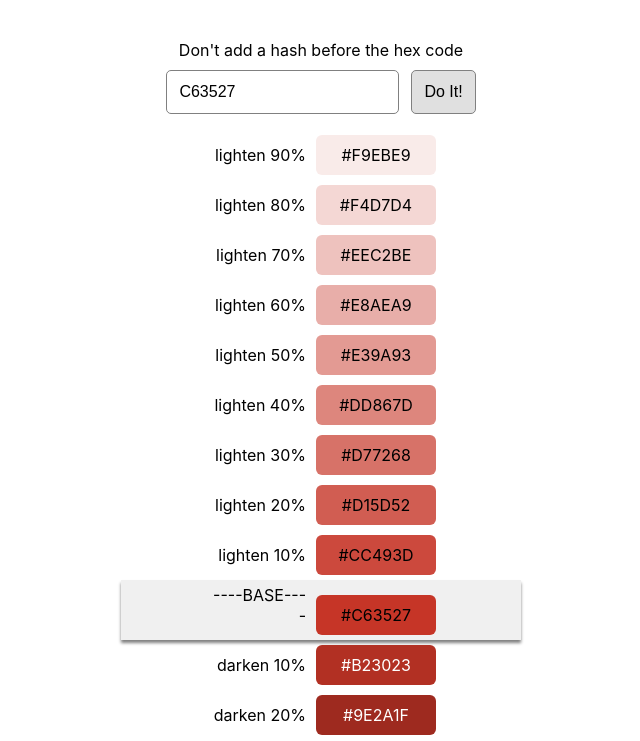
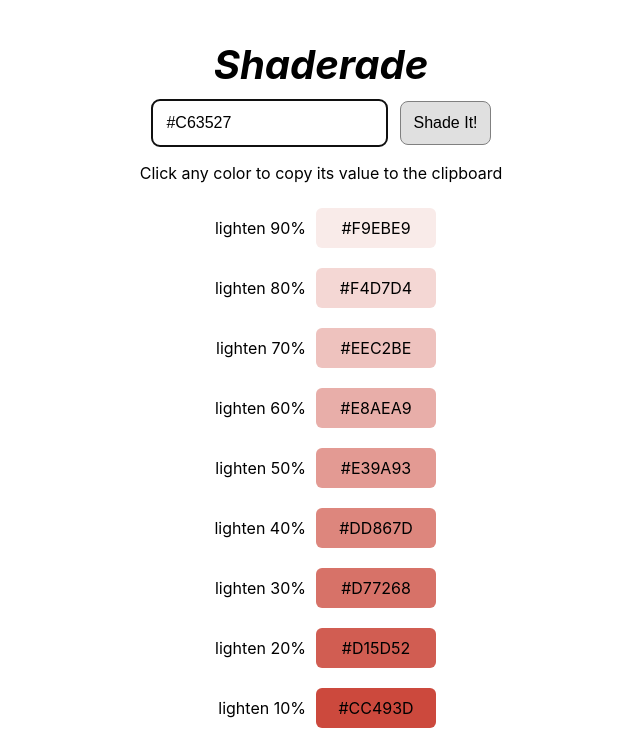
Before and after one commit to prowe214/color-shader, a React (Create React App) app: page / in a window 1280 px wide. Shown: the top 741 px of the page, without its empty margins (319-959 px from the left). Built offline with nearby package versions, Linux system fonts and the light colour scheme.

Commit message:
copy, focus on input, better rendering

```diff
--- a/src/App.css
+++ b/src/App.css
@@ -2,37 +2,40 @@
   text-align: center;
 }
 
-.App-logo {
-  height: 40vmin;
-  pointer-events: none;
+.color-block:hover {
+  box-shadow: 0 3px 3px grey;
+  cursor: pointer;
 }
 
-@media (prefers-reduced-motion: no-preference) {
-  .App-logo {
-    animation: App-logo-spin infinite 20s linear;
+.copy {
+  padding-top: 10px;
+  height: 0;
+  color: green;
+  font-weight: bold;
+  opacity: 0;
+  transition: height 0.5s ease-out, opacity 0.3s ease-out;
+}
+
+.copy.success {
+  height: 30px;
+  opacity: 1;
+}
+
+.input {
+  border: 3px solid grey;
+  animation-name: border;
+  animation-duration: 2s;
+  animation-iteration-count: infinite;
+}
+
+@keyframes border {
+  0% {
+    border: 3px solid grey;
+  }
+  50% {
+    border: 3px solid white;
+  }
+  100% {
+    border: 3px solid grey;
   }
 }
-
-.App-header {
-  background-color: #282c34;
-  min-height: 100vh;
-  display: flex;
-  flex-direction: column;
-  align-items: center;
-  justify-content: center;
-  font-size: calc(10px + 2vmin);
-  color: white;
-}
-
-.App-link {
-  color: #61dafb;
-}
-
-@keyframes App-logo-spin {
-  from {
-    transform: rotate(0deg);
-  }
-  to {
-    transform: rotate(360deg);
-  }
-}
--- a/src/App.js
+++ b/src/App.js
@@ -1,39 +1,64 @@
-import React, {useState} from 'react';
+import React, {useState, useRef, useEffect} from 'react';
+import ColorRow from './ColorRow'
 import './App.css';
 import Color from "color";
 
 const list = [1,2,3,4,5,6,7,8,9]
 
+export const colorBlockStyle = (color, isDark) => ({
+  display: 'inline-block',
+  padding: '10px',
+  marginLeft: '10px',
+  backgroundColor: `${color}`,
+  borderRadius: '6px',
+  width: '100px',
+  color: isDark ? 'white' : 'black'
+})
+
+const checkIfHex = (someColor) => {
+  if (someColor.length <= 7 && !someColor.includes('#')) {
+    return '#' + someColor
+  }
+  return someColor
+}
+
+
 function App() {
-  const initialColor = 'C63527'
+  const initialColor = '#C63527'
+  const inputRef = useRef(null)
+
   const renderLightens = (color) => list.map(num => {
-    return {t: `lighten ${10-num}0% `, c: Color('#fff').mix(Color(`#${color}`), num/10).hex()}
-  })
-  const renderDarkens = (color) => list.map(num => {
-    return {t: `darken ${num}0% `, c: Color(`#${color}`).darken(num/10).hex()}
+    const renderColor = checkIfHex(color)
+
+    if (renderColor.includes('#')) return {t: `lighten ${10-num}0% `, c: Color('#fff').mix(Color(`${renderColor}`), num/10).hex()}
+    if (renderColor.includes('rgb')) return {t: `lighten ${10-num}0% `, c: Color('#fff').mix(Color(`${renderColor}`), num/10).rgb()}
+    return {t: `lighten ${10-num}0% `, c: Color('#fff').mix(Color(`${renderColor}`), num/10).hex()}
   })
 
+  const renderDarkens = (color) => list.map(num => {
+    const renderColor = checkIfHex(color)
+
+    return renderColor.includes('#')
+      ? {t: `darken ${num}0% `, c: Color(`${renderColor}`).darken(num/10).hex()}
+      : {t: `darken ${num}0% `, c: Color(`${renderColor}`).darken(num/10)}
+  })
+
+  useEffect(() => {
+    inputRef.current.focus()
+  }, [])
+
   const [baseColor, setBaseColor] = useState(initialColor)
-  const [renderBaseColor, setRenderBaseColor] = useState({t: '----BASE----', c: `#${initialColor}`})
+  const [renderBaseColor, setRenderBaseColor] = useState({t: 'BASE', c: `${initialColor}`})
   const [lightens, setLightens] = useState(renderLightens(initialColor))
   const [darkens, setDarkens] = useState(renderDarkens(initialColor))
   const [error, setError] = useState(false)
 
-  const colorBlockStyle = (color, isDark) => ({
-    display: 'inline-block',
-    padding: '10px',
-    marginLeft: '10px',
-    backgroundColor: `${color}`,
-    borderRadius: '6px',
-    width: '100px',
-    color: isDark ? 'white' : 'black'
-  })
 
   const inputStyle = {
     padding: '12px',
     fontSize: '16px',
-    border: '1px solid grey',
-    borderRadius: '5px',
+    border: '5px solid grey',
+    borderRadius: '8px',
     marginTop: '10px'
   }
 
@@ -49,46 +74,46 @@ function App() {
   }
 
   const handleCalculate = () => {
-    setRenderBaseColor({t: '----BASE----', c: `#${baseColor}`})
-    const hasHash = baseColor.includes('#')
-
-    if (!hasHash) {
-      setLightens(renderLightens(baseColor))
-      setDarkens(renderDarkens(baseColor))
-      setError('')
+    let color = baseColor
+    console.log(baseColor)
+    // if a hex code (rgb can't be less than 7)
+    if (baseColor.length <= 7) {
+      if (!baseColor.includes('#')) {
+        color = '#' + baseColor
+      }
+    }
+    if (color.includes('#')) {
+      setError(false)
+      setRenderBaseColor({t: 'BASE', c: `${color}`})
+      setLightens(renderLightens(color))
+      setDarkens(renderDarkens(color))
     } else {
-      setError('yo, for real, leave off the hash')
+      setError('This can only handle hex codes at the moment, but will support all colors soon!')
     }
   }
 
-  const row = (color, isDark) => (
-    <div style={{padding: '5px'}}>
-      <span style={{display: 'inline-block', width: '100px', textAlign: 'right'}}>{color.t}</span>
-      <span style={colorBlockStyle(color.c, isDark)}>{color.c}</span>
-    </div>
-  )
-
   return (
     <div className="App">
-      <div style={{width: '400px', display: 'inline-block', marginTop: '40px'}}>
-        <div>Don't add a hash before the hex code</div>
+      <div style={{width: '400px', display: 'inline-block', marginTop: '40px', fontWeight: 'bold', fontStyle: 'italic', fontSize: '40px'}}>
+        <div>Shaderade</div>
       </div>
       <div style={{marginBottom: '16px'}}>
-        <input style={inputStyle} onChange={handleChange} onKeyDown={handleKeyDown} value={baseColor} placeholder="Hex Code" />
-        <button style={{...inputStyle, marginLeft: '12px', cursor: 'pointer', backgroundColor: '#e0e0e0'}} type="submit" onClick={handleCalculate}>Do It!</button>
+        <input ref={inputRef} className="input" style={inputStyle} onChange={handleChange} onKeyDown={handleKeyDown} value={baseColor} placeholder="Hex Code" />
+        <button style={{...inputStyle, border: '1px solid grey', marginLeft: '12px', cursor: 'pointer', backgroundColor: '#e0e0e0'}} type="submit" onClick={handleCalculate}>Shade It!</button>
         {error ? <div style={{color: 'red', fontWeight: 'bold'}}>{error}</div> : null}
       </div>
+      <div style={{marginBottom: '20px'}}>Click any color to copy its value to the clipboard</div>
 
 
-      {lightens.map(color => row(color))}
+      {lightens.map(color => ColorRow(color))}
 
       <div style={{textAlign: 'center'}}>
-        <div style={{display: 'inline-block', width: '400px', boxShadow: '0px 3px 3px grey', backgroundColor: '#f0f0f0'}}>
-          {row(renderBaseColor)}
+        <div style={{display: 'inline-block', width: '400px', border: '3px solid black', borderRadius: '5px', backgroundColor: '#f0f0f0'}}>
+          {ColorRow(renderBaseColor)}
         </div>
       </div>
 
-      {darkens.map(color => (row(color, true)))}
+      {darkens.map(color => (ColorRow(color, true)))}
     </div>
   );
 }
--- /dev/null
+++ b/src/ColorRow.js
@@ -0,0 +1,26 @@
+import React, { useState, useRef } from 'react'
+import { colorBlockStyle } from './App';
+
+const ColorRow = (color, isDark) => {
+  const [copied, setCopied] = useState(false)
+
+  const colorTextRef = useRef(null)
+
+  const copyValue = (colorValue) => {
+    navigator.clipboard.writeText(colorValue)
+    setCopied(true)
+    setTimeout(() => {
+      setCopied(false)
+    }, 3000)
+  }
+
+  return (
+      <div style={{padding: '5px'}}>
+          <span style={{display: 'inline-block', width: '100px', textAlign: 'right'}}>{color.t}</span>
+          <span className="color-block" ref={colorTextRef} style={colorBlockStyle(color.c, isDark)} onClick={() => copyValue(color.c)}>{color.c}</span>
+          <div className={`copy ${copied && 'success'}`}>Copied!</div>
+      </div>
+  )
+}
+
+export default ColorRow
```
